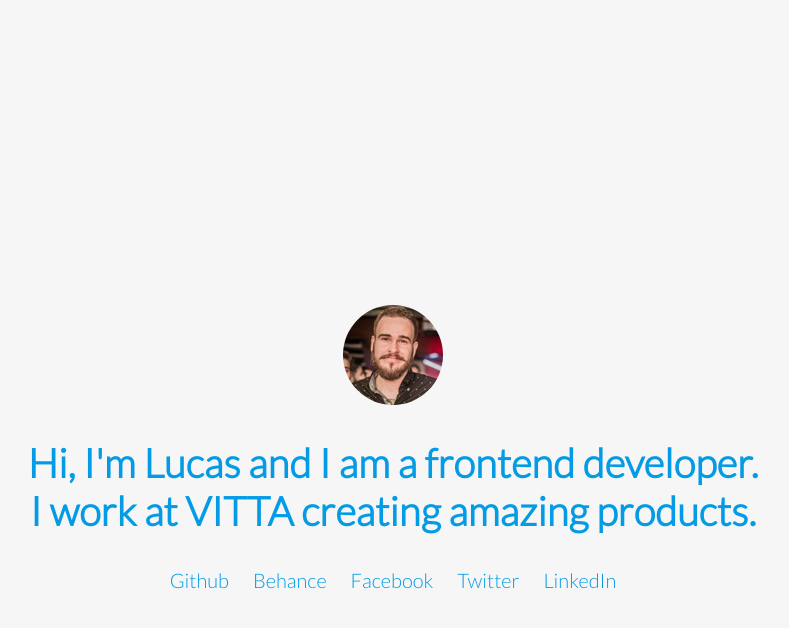
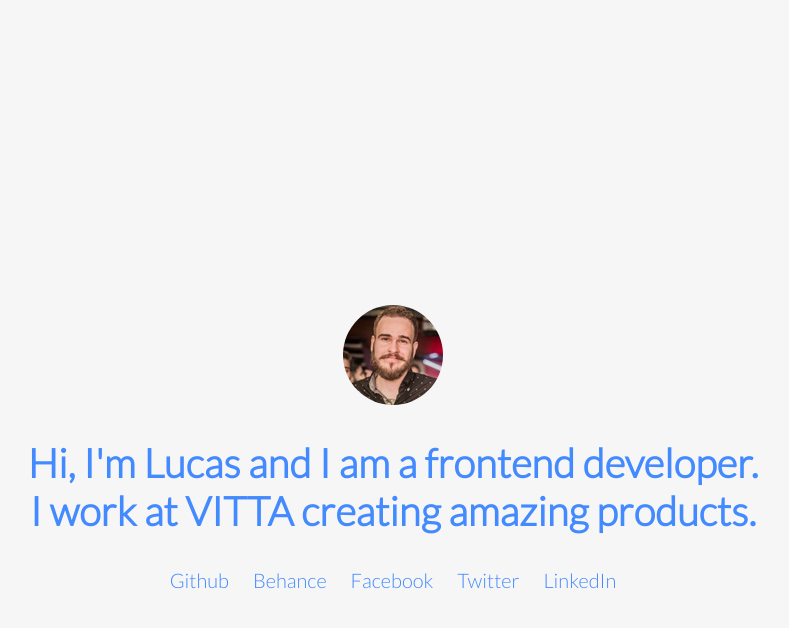
Before and after one commit to gedasilva/vilaboim.github.io, a Jekyll site: the page built from index.html, in a window 1280 px wide. Shown: the top 628 px of the page, without its empty margins (247-1036 px from the left). Built offline with Jekyll 4.4.1, drawn with Linux system fonts in a browser that asks for light colours.

Commit message:
Link color changes

```diff
--- a/_sass/_base.scss
+++ b/_sass/_base.scss
@@ -30,7 +30,8 @@
 
 a {
   color: $text-color;
-  transition: color .4s ease-in-out;
+  text-decoration: none;
+  transition: all .4s ease-in-out;
 
   &:visited {
     color: $text-color;
@@ -38,9 +39,10 @@
 
   &:hover,
   &:active {
+  	color: $background-color;
     text-decoration: none;
-    color: $text-color-hover;
-    transition: color .4s ease-in-out;
+    background-color: $text-color;
+    transition: all .4s ease-in-out;
   }
 }
 
--- a/_sass/_layout.scss
+++ b/_sass/_layout.scss
@@ -26,9 +26,5 @@
 	li {
 	  display: inline;
 	  margin: 0 10px;
-
-	  a {
-	  	text-decoration: none;
-	  }
 	}
 }
--- a/css/main.scss
+++ b/css/main.scss
@@ -11,8 +11,8 @@
 
 $spacing-unit:     30px;
 
-$text-color:       #039BE5;
-$text-color-hover: #0288D1;
+$text-color:       #448AFF;
+$text-color-hover: #2979FF;
 $background-color: #F6F6F6;
 
 // Width of the content area
```
